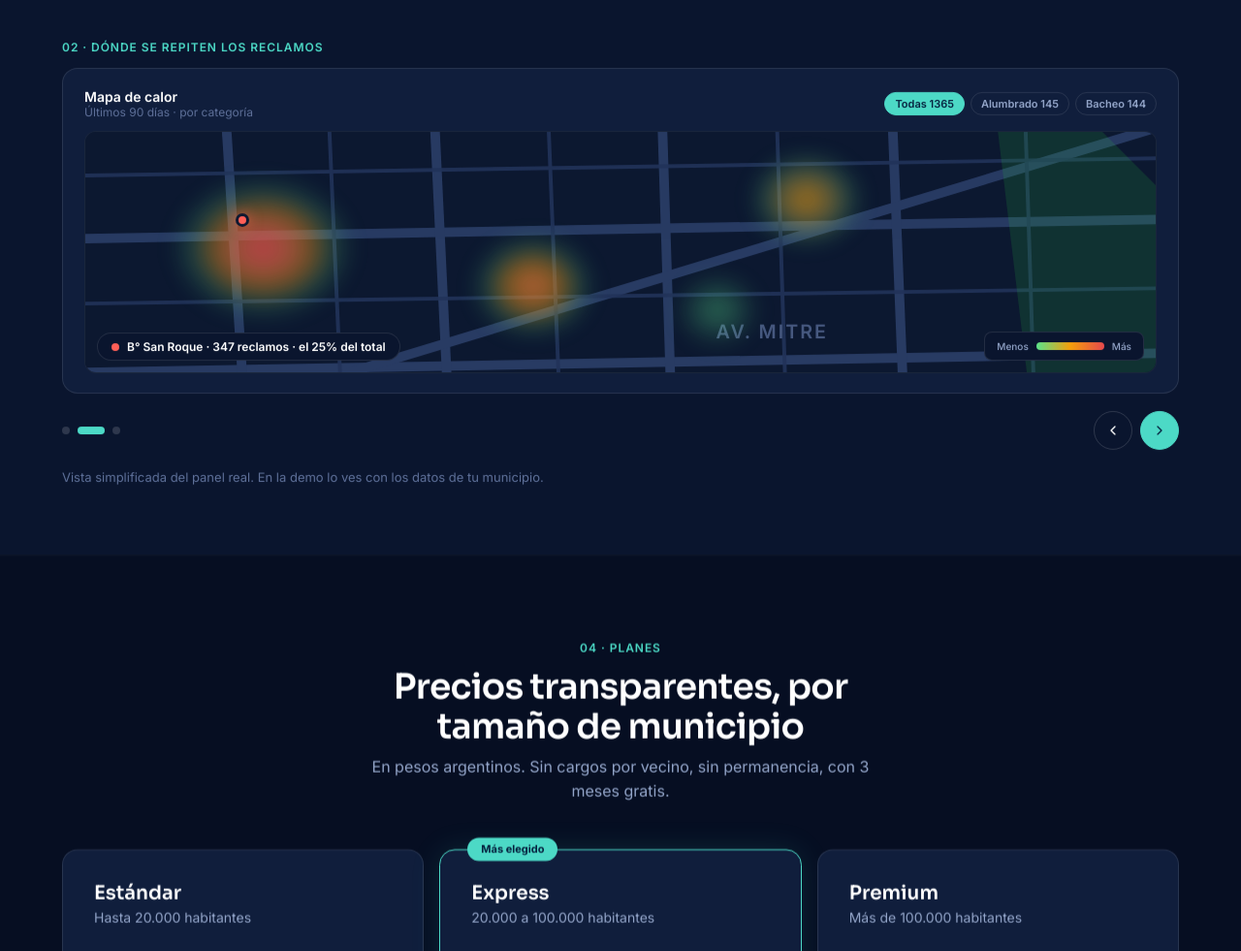
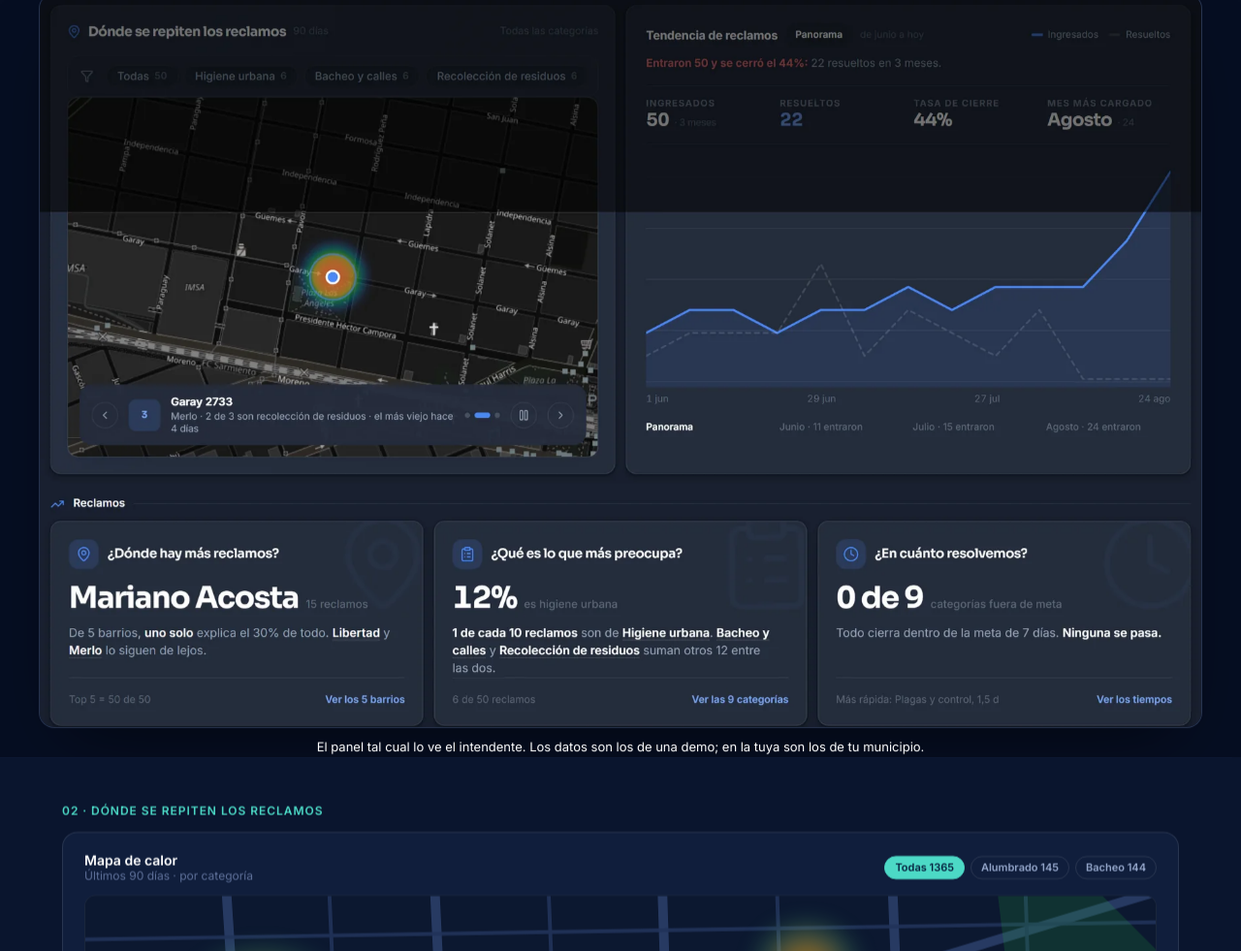
Before and after one commit to arenazl/landing, a website: page index.html in a window 1280 px wide. Shown: the part 2867-3848 px from the top of the page at 97% size. Drawn offline with nearby package versions, Linux system fonts and the light colour scheme.

Commit message:
feat: el panel real en la seccion del intendente, y el logo segun el fondo
PANEL REAL. Debajo de "El intendente ve esto todas las mañanas" habia solo un
carrusel dibujado a mano con numeros de ejemplo. Un intendente que llega hasta
ahi quiere ver el producto, no una maqueta: ahora esta la foto del panel de
una demo — el mapa de calor sobre las calles del municipio, la tendencia de
tres meses y los titulares en castellano.

Va ARRIBA del carrusel, no en su lugar: ese texto esta indexado y sacarlo
seria cambiar la pagina por donde entra la gente. La foto agrega, no resta —
los 3 slides y sus 190 palabras siguen enteros.

Es una captura del dashboard de la demo de Merlo, en modo oscuro, con los
datos sembrados de esa demo. El pie lo aclara: no se presenta como un
municipio real en produccion. WebP de 91 KB, lazy, con alto declarado para no
mover el layout al cargar.

LOGO. Corrijo mi propio arreglo anterior: habia forzado el logo a color en
toda la barra, pero `color.svg` trae el hexagono BLANCO —desaparece sobre
fondo claro y queda el check flotando, que era justo el reclamo—. El que va
sobre claro es `light.svg`, el azul marino con el check verde.

La regla correcta no mira el tema sino el FONDO que hay detras: con la barra
arriba, detras hay una foto oscura aunque el tema sea claro, y va el blanco;
ya scrolleada, la barra toma el color del tema y va el que corresponde.
Verificado en los 8 estados (sistema x tema x scroll): siempre uno solo, y el
correcto.

Co-Authored-By: Claude Opus 5 (1M context) <noreply@anthropic.com>

```diff
--- a/css/munify-theme.css
+++ b/css/munify-theme.css
@@ -1394,12 +1394,14 @@ input, select, textarea { font-size: 16px; }
 .topbar:not(.scrolled) .tb2__nav a:hover,
 .topbar:not(.scrolled) .tb2__nav a.is-active { color: #fff; }
 .topbar:not(.scrolled) #mobileBtn i { color: #fff !important; }
-/* En la barra va SIEMPRE el logo a color (azul y verde), en los dos temas: el
-   blanco sobre la barra clara desaparecia y quedaba el check flotando. Con la
-   clase de la topbar delante le gana al switch por tema, que sigue mandando
-   en el pie y en el mock del telefono, donde el fondo si es oscuro. */
-.topbar .tb2__brand .logo-light { display: none; }
-.topbar .tb2__brand .logo-dark { display: block; }
+/* Cual de los dos logos, segun el FONDO que tiene detras (no segun el tema):
+   `color.svg` trae el hexagono BLANCO —sirve sobre oscuro— y `light.svg` es el
+   azul marino con el check verde, que es el que se ve sobre claro. Con la barra
+   arriba, detras hay una foto oscura aunque el tema sea claro: ahi va el blanco
+   igual. Ya scrolleada, la barra toma el color del tema y manda el switch de
+   arriba. */
+.topbar:not(.scrolled) .logo-light { display: none; }
+.topbar:not(.scrolled) .logo-dark { display: block; }
 
 .topbar:not(.scrolled) .theme-toggle,
 .topbar:not(.scrolled) .theme-toggle--pill {
@@ -1474,3 +1476,30 @@ input, select, textarea { font-size: 16px; }
 @media (prefers-reduced-motion: reduce) {
   .dmpaso.is-now .dmpaso__ic { animation: none; }
 }
+
+/* ============================================================
+   20. EL PANEL REAL, EN LA SECCION DEL INTENDENTE
+
+   Una foto del producto andando pesa mas que cualquier mockup.
+   El marco la separa del fondo sin dibujarle un navegador falso
+   alrededor: borde fino, sombra y las esquinas de la app.
+   ============================================================ */
+.panelreal { margin: 0 auto; padding: 0 20px; max-width: 1240px; }
+.panelreal__marco {
+  border-radius: 16px; overflow: hidden;
+  border: 1px solid var(--line);
+  box-shadow: 0 30px 70px -30px rgba(0,0,0,.6);
+  background: var(--card);
+}
+.panelreal img { display: block; width: 100%; height: auto; }
+.panelreal figcaption {
+  margin-top: 10px; text-align: center;
+  font-size: 13px; line-height: 1.5; color: var(--ink-3);
+}
+/* En el telefono un tablero entero no se lee. Se muestra a ancho completo
+   igual —da la idea de densidad— y el detalle lo da el carrusel de abajo,
+   que si esta pensado para pantalla chica. */
+@media (max-width: 640px) {
+  .panelreal { padding: 0 14px; }
+  .panelreal figcaption { font-size: 12px; }
+}
--- a/index.html
+++ b/index.html
@@ -506,6 +506,14 @@
     </div>
 </section>
 
+<figure class="panelreal reveal">
+    <div class="panelreal__marco">
+        <img src="images/panel-intendente.webp" width="1760" height="1111" loading="lazy" decoding="async"
+             alt="Panel de Munify: mapa de calor de reclamos sobre las calles del municipio, tendencia de tres meses y titulares con dónde hay más reclamos, qué preocupa y en cuánto se resuelve">
+    </div>
+    <figcaption>El panel tal cual lo ve el intendente. Los datos son los de una demo; en la tuya son los de tu municipio.</figcaption>
+</figure>
+
 <section class="carru reveal" data-carru>
     <div class="carru__stage">
         <!-- Slide 1 · Prioridades del día -->
```
Also changed, not shown: images/panel-intendente.webp (added).
